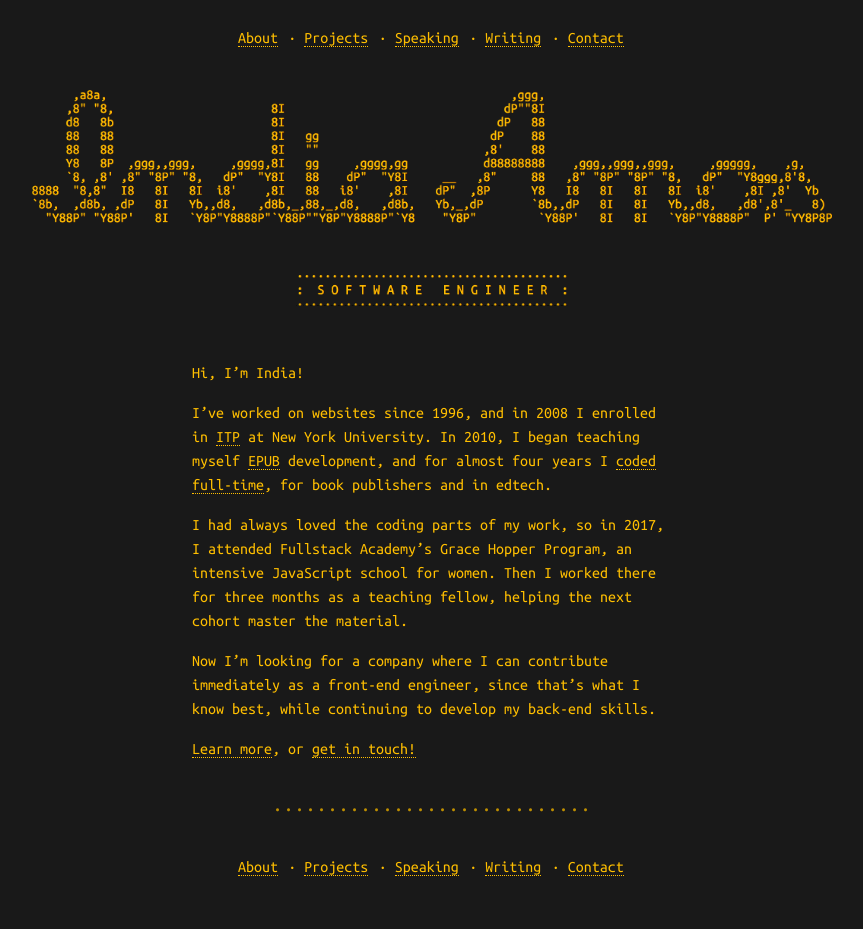
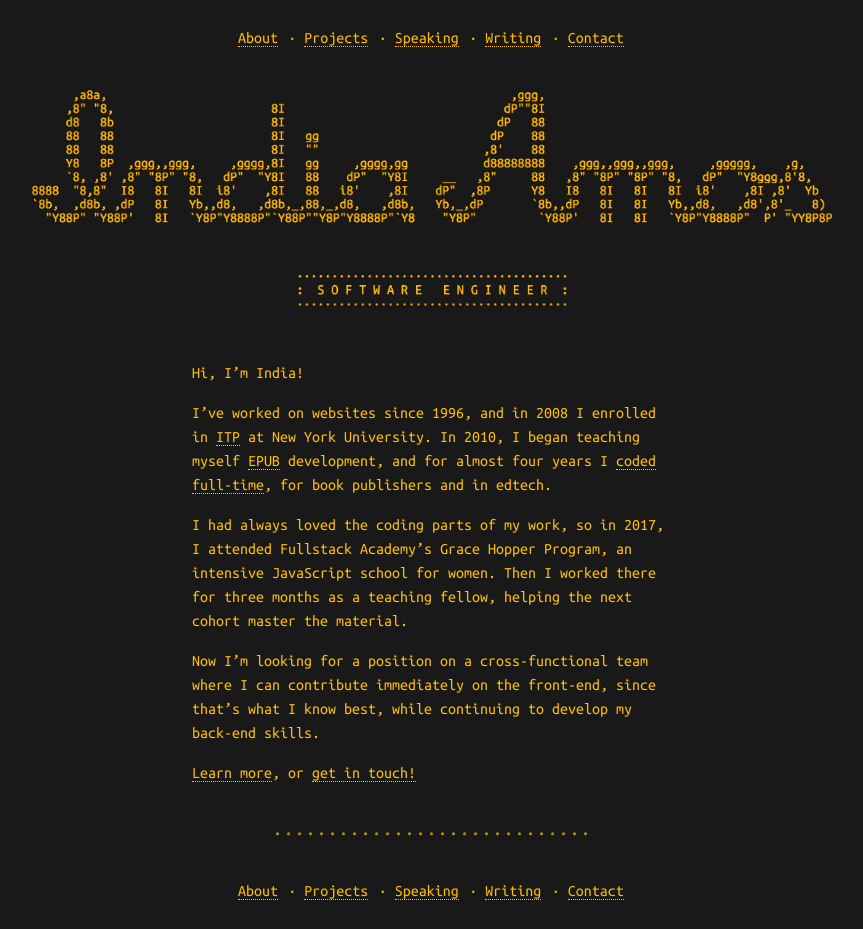
Before and after one commit to indiamos/indiamos.github.io, a Jekyll site: the page built from index.md, in a window 1280 px wide. Shown: the whole page, without its empty margins (208-1071 px from the left). Built offline with Jekyll 4.4.1, drawn with Linux system fonts in a browser that asks for light colours; nearby versions of some CDN libraries; before the commit the page ends 905 px from its top, so only the background shows below that.

```diff
--- a/index.md
+++ b/index.md
@@ -11,6 +11,6 @@ I’ve worked on websites since 1996, and in 2008 I enrolled in [ITP](https://ti
 
 I had always loved the coding parts of my work, so in 2017, I attended Fullstack Academy’s Grace Hopper Program, an intensive JavaScript school for women. Then I worked there for three months as a teaching fellow, helping the next cohort master the material.
 
-Now I’m looking for a company where I can contribute immediately as a front-end engineer, since that’s what I know best, while continuing to develop my back-end skills.
+Now I’m looking for a position on a cross-functional team where I can contribute immediately on the front-end, since that’s what I know best, while continuing to develop my back-end skills.
 
 [Learn more](/about.html), or [get in touch!](/contact.html)
```
Also changed, not shown: projects/bookalator_js.md (+1 -1 lines).
